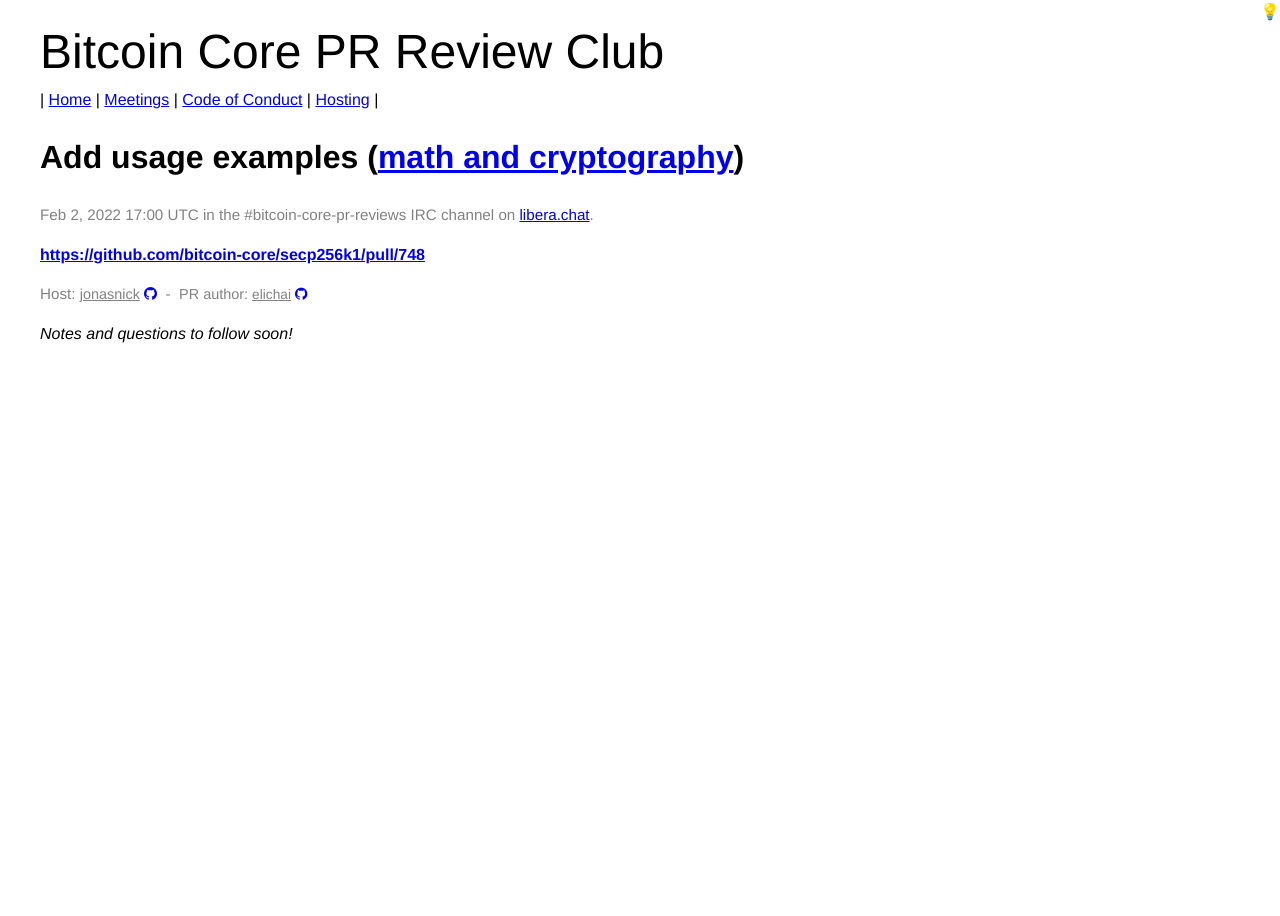
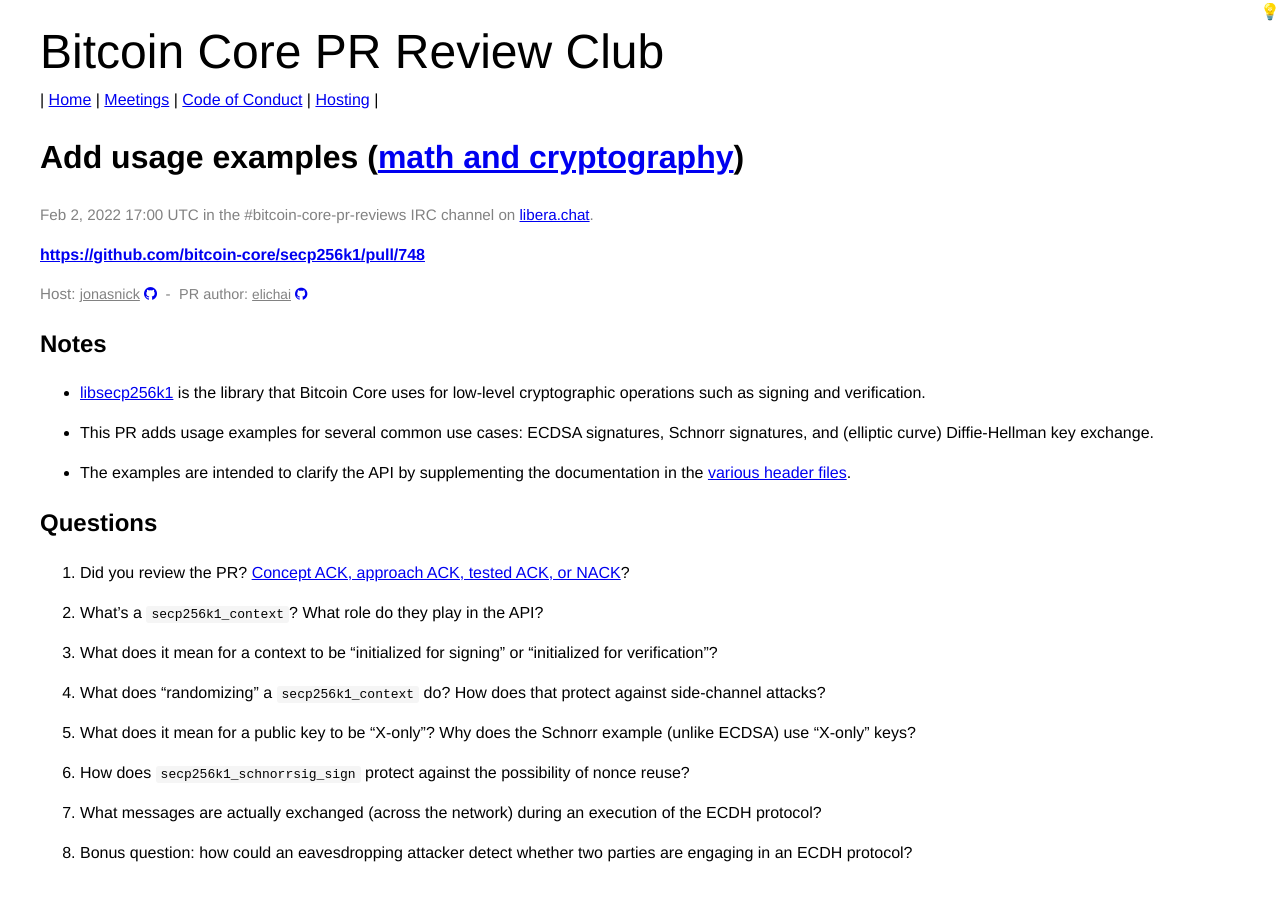
Before and after one commit to bitcoin-core-review-club/website, a Jekyll site: the page built from _posts/2022-02-02-#748.md, in a window 1280 px wide. Built offline with Jekyll 4.4.1, drawn with Linux system fonts in a browser that asks for light colours.

Commit message:
Add notes for secp256k1 #748

```diff
--- a/_posts/2022-02-02-#748.md
+++ b/_posts/2022-02-02-#748.md
@@ -10,15 +10,31 @@ status: upcoming
 commit:
 ---
 
-_Notes and questions to follow soon!_
-
-<!-- TODO: Before meeting, add notes and questions
 ## Notes
 
+- [libsecp256k1](https://github.com/bitcoin-core/secp256k1/) is the library that Bitcoin Core uses for low-level cryptographic operations such as signing and verification.
+
+- This PR adds usage examples for several common use cases: ECDSA signatures, Schnorr signatures, and (elliptic curve) Diffie-Hellman key exchange.
+
+- The examples are intended to clarify the API by supplementing the documentation in the [various header files](https://github.com/bitcoin-core/secp256k1/tree/master/include).
+
 ## Questions
+
 1. Did you review the PR? [Concept ACK, approach ACK, tested ACK, or NACK](https://github.com/bitcoin/bitcoin/blob/master/CONTRIBUTING.md#peer-review)?
--->
 
+2. What's a `secp256k1_context`? What role do they play in the API?
+
+3. What does it mean for a context to be "initialized for signing" or "initialized for verification"?
+
+4. What does "randomizing" a `secp256k1_context` do? How does that protect against side-channel attacks?
+
+5. What does it mean for a public key to be "X-only"? Why does the Schnorr example (unlike ECDSA) use "X-only" keys?
+
+6. How does `secp256k1_schnorrsig_sign` protect against the possibility of nonce reuse?
+
+7. What messages are actually exchanged (across the network) during an execution of the ECDH protocol?
+
+8. Bonus question: how could an eavesdropping attacker detect whether two parties are engaging in an ECDH protocol?
 
 <!-- TODO: After meeting, uncomment and add meeting log between the irc tags
 ## Meeting Log
```
